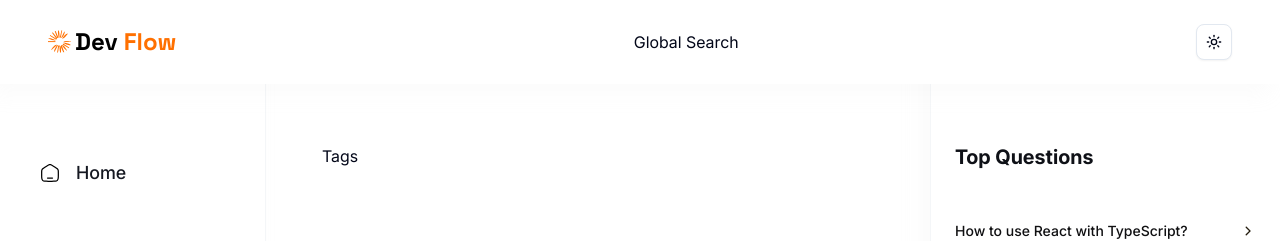
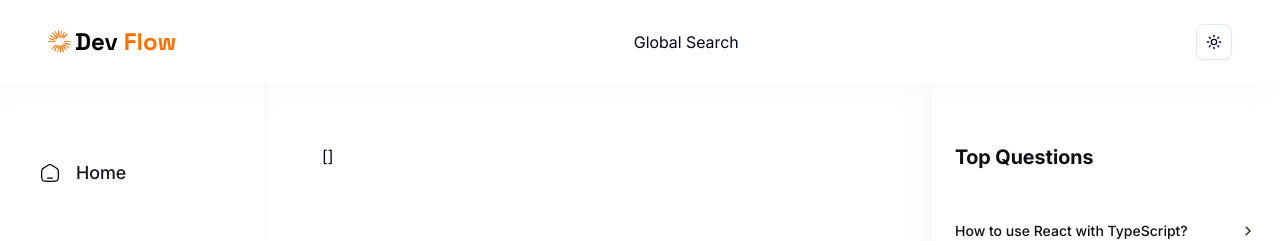
Before and after one commit to darrylofamen/fe-devflow-app, a Next.js app: page /tags in a window 1280 px wide. Shown: the top 241 px of the page. Built offline with nearby package versions, Linux system fonts and the light colour scheme; no server answers; the database is empty; a web font is replaced by a local one.

Commit message:
Implement getTags server action

```diff
--- a/app/(root)/tags/page.tsx
+++ b/app/(root)/tags/page.tsx
@@ -1,8 +1,15 @@
 import React from "react";
+import { getTags } from "@/lib/actions/tag.actions";
 
-const Tags = () => {
-  return (
-    <div>Tags</div>
-  );
+const Tags = async () => {
+  const { success, data, error } = await getTags({
+    page: 1,
+    pageSize: 10,
+    query: "nextjs",
+  });
+
+  const { tags } = data || {};
+
+  return <div>{JSON.stringify(tags, null, 2)}</div>;
 };
 export default Tags;
--- /dev/null
+++ b/lib/actions/tag.actions.ts
@@ -0,0 +1,60 @@
+"use server";
+
+import { ActionResponse, ErrorResponse, PaginatedSearchParams } from "@/types/global";
+import action from "@/lib/handlers/action";
+import { PaginatedSearchParamsSchema } from "@/lib/validation";
+import handleError from "@/lib/handlers/error";
+import { FilterQuery } from "mongoose";
+import Tag, { ITagDoc } from "@/database/tag.model";
+
+export async function getTags(params: PaginatedSearchParams): Promise<
+  ActionResponse<{
+    tags: ITagDoc[];
+    isNext: boolean;
+  }>
+> {
+  const validationResult = await action({ params, schema: PaginatedSearchParamsSchema });
+
+  if (validationResult instanceof Error) return handleError(validationResult) as ErrorResponse;
+
+  const { page = 1, pageSize = 10, query, filter } = params;
+  const skip = (Number(page) - 1) * pageSize;
+  const limit = Number(pageSize);
+
+  const filterQuery: FilterQuery<typeof Tag> = {};
+
+  if (query) {
+    filterQuery.$or = [{ name: { $regex: new RegExp(query, "i") } }];
+  }
+
+  let sortCriteria = {};
+
+  switch (filter) {
+    case "popular":
+      sortCriteria = { questions: -1 };
+      break;
+    case "recent":
+      sortCriteria = { createdAt: -1 };
+      break;
+    case "oldest":
+      sortCriteria = { createdAt: 1 };
+      break;
+    case "name":
+      sortCriteria = { name: 1 };
+      break;
+    default:
+      sortCriteria = { questions: -1 };
+      break;
+  }
+
+  try {
+    const totalTags = await Tag.countDocuments(filterQuery);
+    const tags = await Tag.find(filterQuery).sort(sortCriteria).skip(skip).limit(limit);
+
+    const isNext = totalTags > skip + tags.length;
+
+    return { success: true, data: { tags: JSON.parse(JSON.stringify(tags)), isNext } };
+  } catch (error) {
+    return handleError(error) as ErrorResponse;
+  }
+}
```
